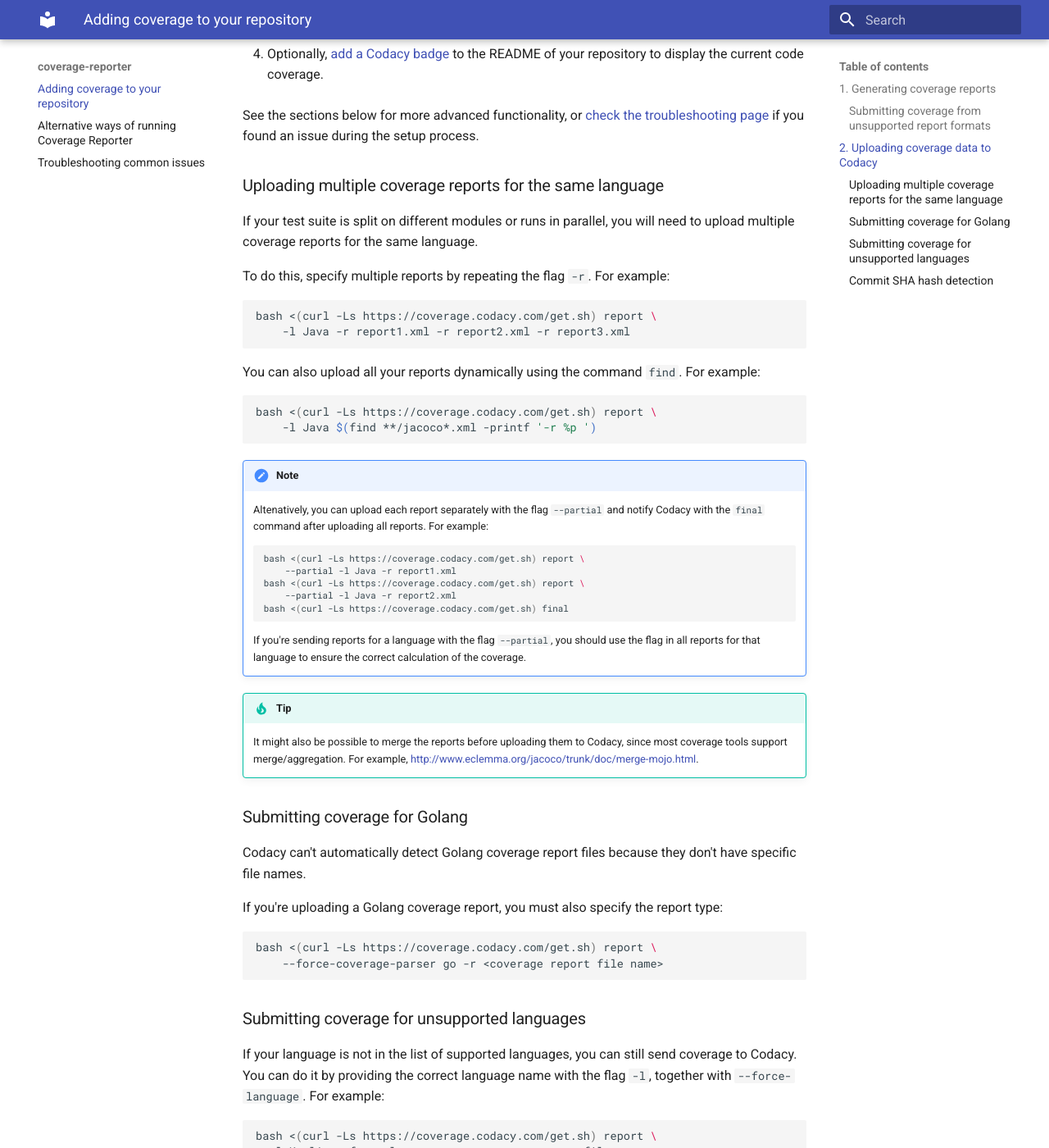
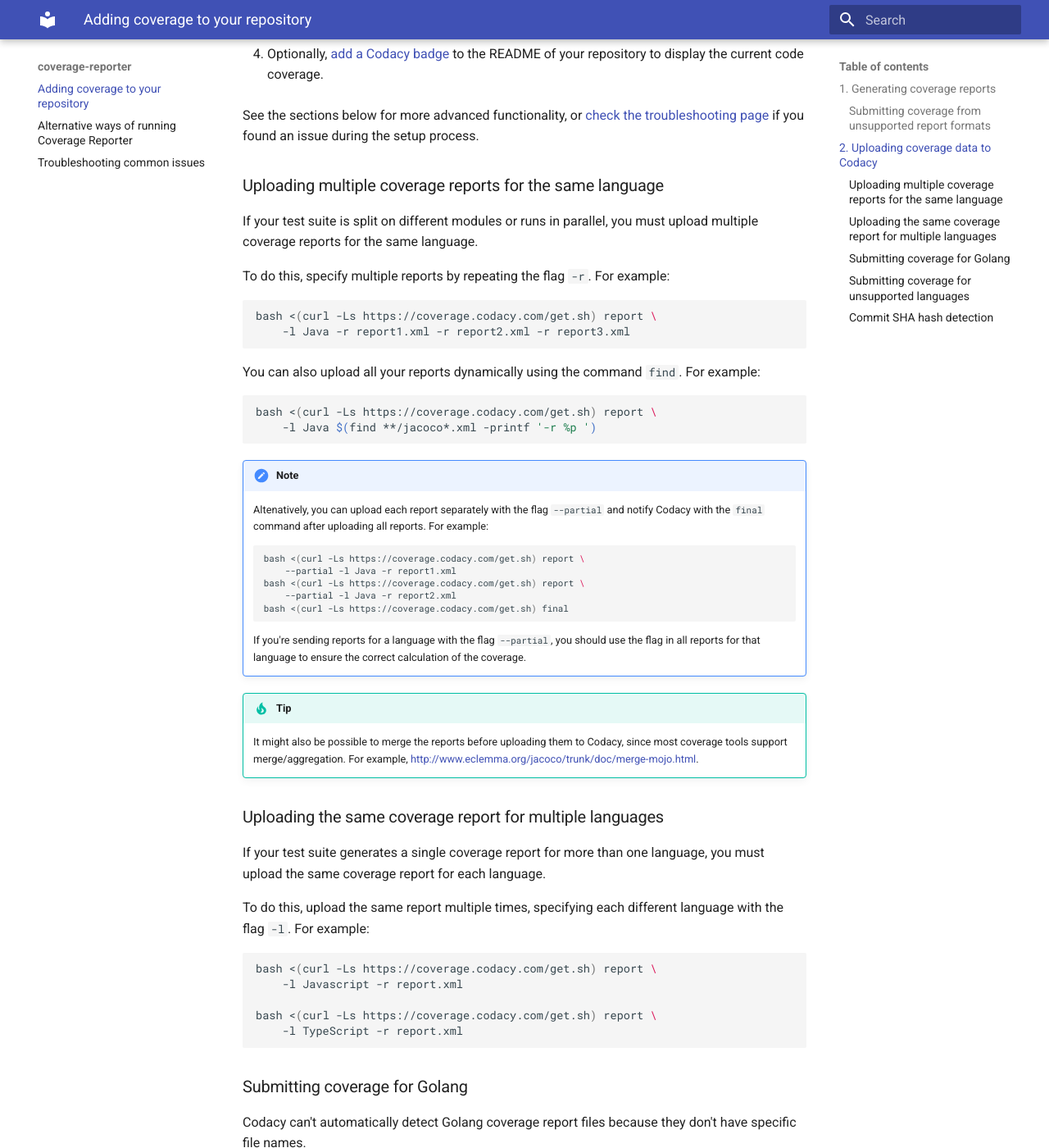
Before and after one commit to codacy/codacy-coverage-reporter, an MkDocs documentation site: the page built from docs/index.md, in a window 1280 px wide and 1400 px high, scrolled down 3630 px. Shown: the whole window at 82% size. Built offline with MkDocs 1.6.1 and Material for MkDocs 9.7.7, drawn with Linux system fonts in a browser that asks for light colours.

Commit message:
doc: How to upload the same coverage report for multiple languages DOCS-289

````diff
--- a/docs/index.md
+++ b/docs/index.md
@@ -179,7 +179,7 @@
 
 ### Uploading multiple coverage reports for the same language {: id="multiple-reports"}
 
-If your test suite is split on different modules or runs in parallel, you will need to upload multiple coverage reports for the same language.
+If your test suite is split on different modules or runs in parallel, you must upload multiple coverage reports for the same language.
 
 To do this, specify multiple reports by repeating the flag `-r`. For example:
 
@@ -210,6 +210,20 @@
 
 !!! tip
     It might also be possible to merge the reports before uploading them to Codacy, since most coverage tools support merge/aggregation. For example, <http://www.eclemma.org/jacoco/trunk/doc/merge-mojo.html>.
+
+### Uploading the same coverage report for multiple languages {: id="multiple-languages"}
+
+If your test suite generates a single coverage report for more than one language, you must upload the same coverage report for each language.
+
+To do this, upload the same report multiple times, specifying each different language with the flag `-l`. For example:
+
+```bash
+bash <(curl -Ls https://coverage.codacy.com/get.sh) report \
+    -l Javascript -r report.xml
+
+bash <(curl -Ls https://coverage.codacy.com/get.sh) report \
+    -l TypeScript -r report.xml
+```
 
 ### Submitting coverage for Golang
 
````
